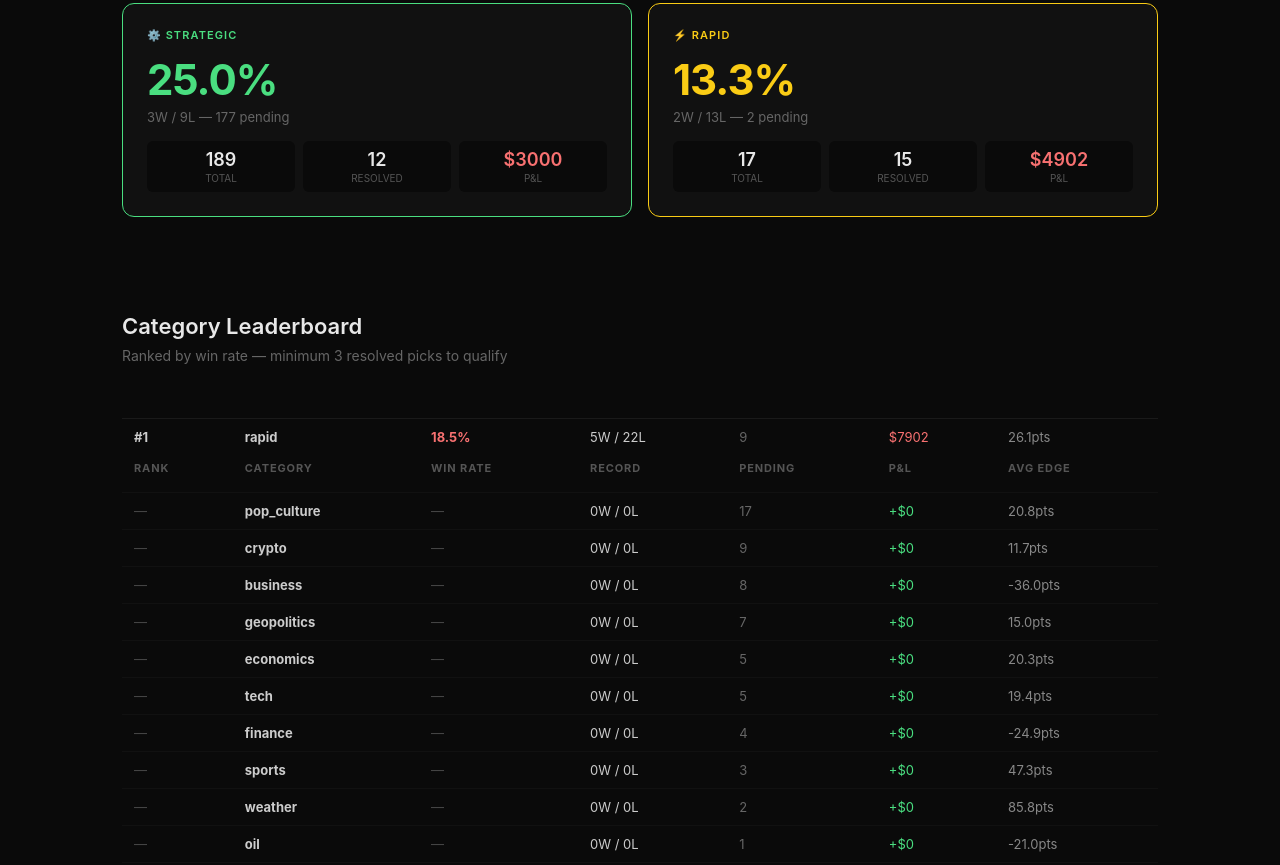
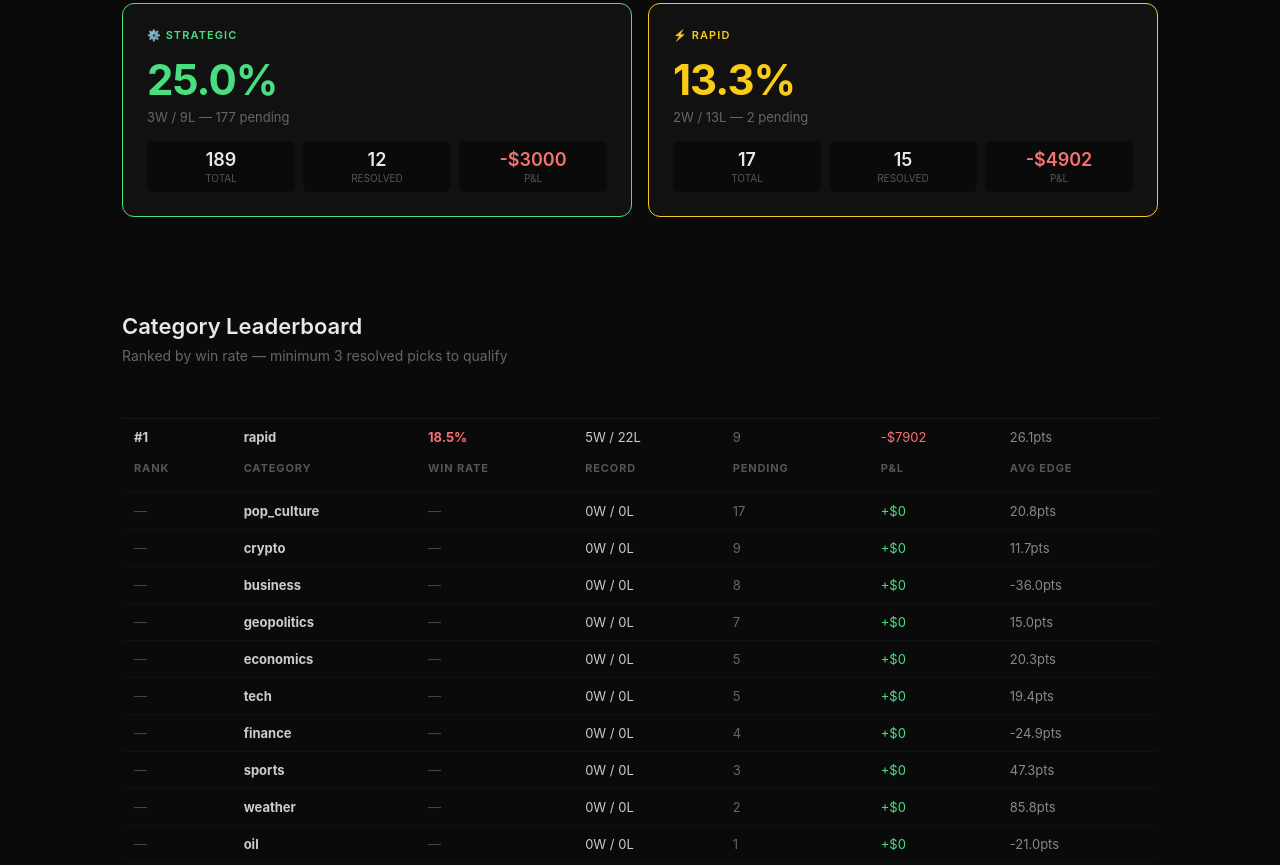
Before and after one commit to dgensniper/hq-signals-track-record, a plain HTML site: page index.html in a window 1280 px wide. Shown: the part 721-1586 px from the top of the page. Drawn offline with Linux system fonts and the light colour scheme.

Commit message:
Fix negative P&L rendering without minus sign in plain text
Color alone conveyed negative P&L, invisible in screen readers or copy-pasted text.

```diff
--- a/index.html
+++ b/index.html
@@ -200,7 +200,7 @@ async function loadLeaderboard() {
       const wr = parseFloat(r.winRate ?? 0);
       const wrColor = wr >= 65 ? '#4ade80' : wr >= 50 ? '#facc15' : '#f87171';
       const pnl = parseFloat(r.pnl);
-      const pnlStr = `<span style="color:${pnl >= 0 ? '#4ade80' : '#f87171'}">${pnl >= 0 ? '+' : ''}$${Math.abs(pnl).toFixed(0)}</span>`;
+      const pnlStr = `<span style="color:${pnl >= 0 ? '#4ade80' : '#f87171'}">${pnl >= 0 ? '+' : '-'}$${Math.abs(pnl).toFixed(0)}</span>`;
       const rankStr = hasWinRate ? `<b>#${rank}</b>` : '<span style="color:#444">—</span>';
       const wrStr = hasWinRate ? `<span style="color:${wrColor};font-weight:700">${r.winRate}%</span>` : '<span style="color:#444">—</span>';
       return `<tr>
@@ -234,7 +234,7 @@ async function loadStats() {
       <div class="stat-item"><div class="stat-number">${data.overview.winRate}%</div><div class="stat-label">Win Rate</div></div>
       <div class="stat-item"><div class="stat-number">${data.overview.resolved}</div><div class="stat-label">Resolved Picks</div></div>
       <div class="stat-item"><div class="stat-number">${data.overview.daysRunning}</div><div class="stat-label">Days Running</div></div>
-      <div class="stat-item"><div class="stat-number" style="color:${pnl>=0?'#4ade80':'#f87171'}">${pnl>=0?'+':''}$${Math.abs(pnl).toFixed(0)}</div><div class="stat-label">Paper P&L</div></div>
+      <div class="stat-item"><div class="stat-number" style="color:${pnl>=0?'#4ade80':'#f87171'}">${pnl>=0?'+':'-'}$${Math.abs(pnl).toFixed(0)}</div><div class="stat-label">Paper P&L</div></div>
     `;
     const s = data.strategic;
     const r = data.rapid;
@@ -248,7 +248,7 @@ async function loadStats() {
         <div class="track-stats">
           <div class="track-stat"><div class="track-stat-num">${s.total}</div><div class="track-stat-label">Total</div></div>
           <div class="track-stat"><div class="track-stat-num">${s.resolved}</div><div class="track-stat-label">Resolved</div></div>
-          <div class="track-stat"><div class="track-stat-num" style="color:${sPnl>=0?'#4ade80':'#f87171'}">${sPnl>=0?'+':''}$${Math.abs(sPnl).toFixed(0)}</div><div class="track-stat-label">P&L</div></div>
+          <div class="track-stat"><div class="track-stat-num" style="color:${sPnl>=0?'#4ade80':'#f87171'}">${sPnl>=0?'+':'-'}$${Math.abs(sPnl).toFixed(0)}</div><div class="track-stat-label">P&L</div></div>
         </div>
       </div>
       <div class="track-card rapid">
@@ -258,7 +258,7 @@ async function loadStats() {
         <div class="track-stats">
           <div class="track-stat"><div class="track-stat-num">${r.total}</div><div class="track-stat-label">Total</div></div>
           <div class="track-stat"><div class="track-stat-num">${r.resolved}</div><div class="track-stat-label">Resolved</div></div>
-          <div class="track-stat"><div class="track-stat-num" style="color:${rPnl>=0?'#facc15':'#f87171'}">${rPnl>=0?'+':''}$${Math.abs(rPnl).toFixed(0)}</div><div class="track-stat-label">P&L</div></div>
+          <div class="track-stat"><div class="track-stat-num" style="color:${rPnl>=0?'#facc15':'#f87171'}">${rPnl>=0?'+':'-'}$${Math.abs(rPnl).toFixed(0)}</div><div class="track-stat-label">P&L</div></div>
         </div>
       </div>
     `;
@@ -295,7 +295,7 @@ async function loadSignals() {
         const resultBadge = s.correct === true ? '<span class="badge win">✓ WIN</span>' : s.correct === false ? '<span class="badge loss">✗ LOSS</span>' : '<span class="badge pending">Pending</span>';
         const trackBadge = s.track === 'rapid' ? '<span class="badge rapid">⚡ Rapid</span>' : '<span class="badge strategic">⚙️ Strategic</span>';
         const pnl = parseFloat(s.pnl ?? 0);
-        const pnlStr = s.correct !== null ? `<span style="color:${pnl>=0?'#4ade80':'#f87171'}">${pnl>=0?'+':''}$${Math.abs(pnl).toFixed(2)}</span>` : '—';
+        const pnlStr = s.correct !== null ? `<span style="color:${pnl>=0?'#4ade80':'#f87171'}">${pnl>=0?'+':'-'}$${Math.abs(pnl).toFixed(2)}</span>` : '—';
         return `<tr>
           <td style="white-space:nowrap;color:#888">${fmtDate(s.createdAt)}</td>
           <td style="max-width:280px;overflow:hidden;text-overflow:ellipsis;white-space:nowrap">${s.title}</td>
```
